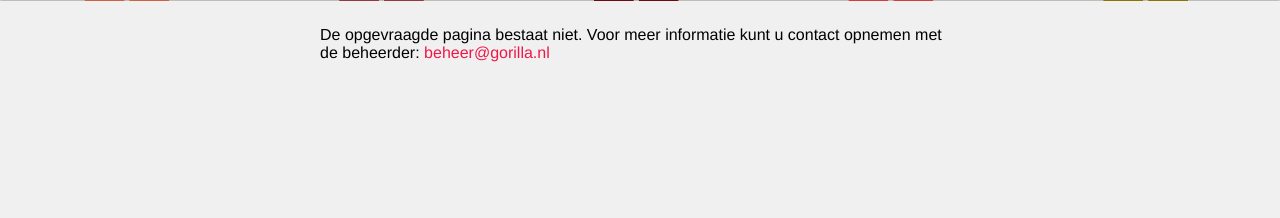
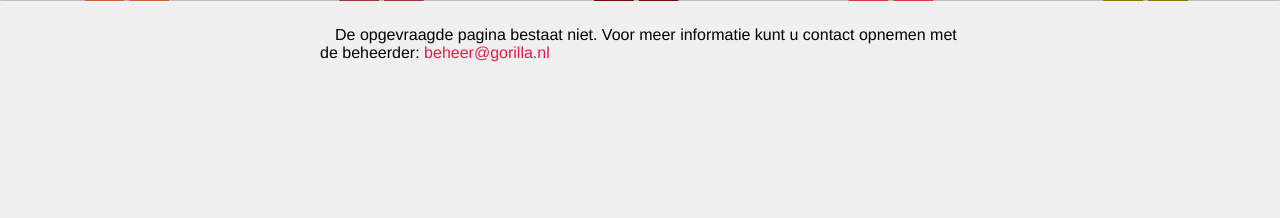
Before and after one commit to John102/CodeGorilla, a PHP site: page /index.php?pagina=style in a window 1280 px wide. Shown: the part 449-667 px from the top of the page. Run offline with PHP 8.4, Linux system fonts and the light colour scheme.

Commit message:
Update style.css

```diff
--- a/css/style.css
+++ b/css/style.css
@@ -267,3 +267,15 @@ input[type='checkbox'] {
 
 
 #more {display: none;}
+
+/*************************
+	Introductie
+**************************/
+p {
+	text-indent: 15px
+ }
+
+
+h1 {
+    color: #ee1948
+}
```
